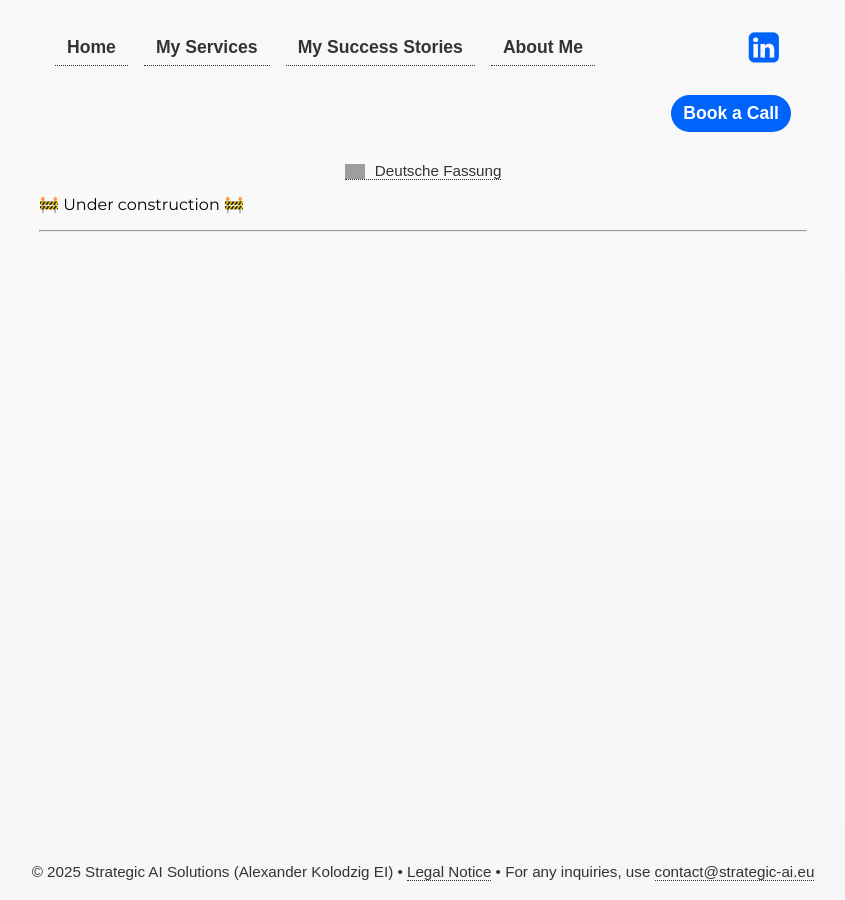
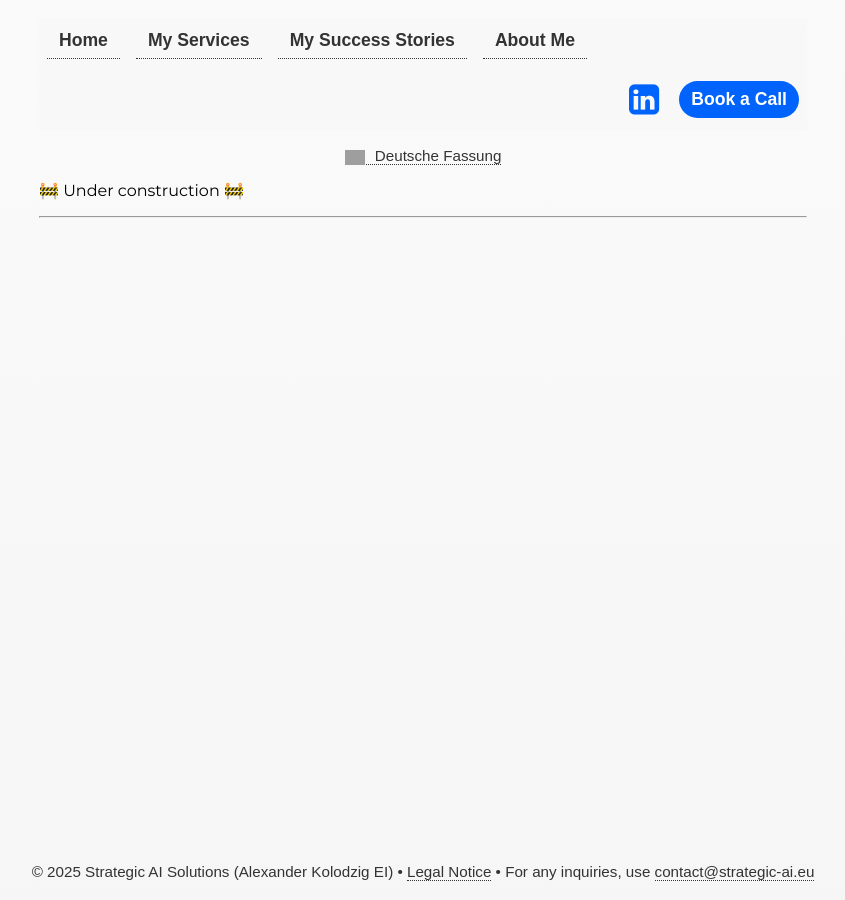
Before and after one commit to alexkolo/strategic-ai, a Jekyll site: the page built from en/testimonials.md, in a window 1280 px wide. Shown: the whole page, without its empty margins (217-1062 px from the left). Built offline with Jekyll 4.4.1, drawn with Linux system fonts in a browser that asks for light colours; some web fonts are replaced; grey boxes are pictures that could not be loaded.

Commit message:
style: restructure navbar-call for better layout and adjust padding

```diff
--- a/_includes/navigation_en.html
+++ b/_includes/navigation_en.html
@@ -22,14 +22,16 @@
         >
       </li>
     </div>
-    <li class="navbar-call">
-      <a href="{{ site.linkedin_link }}" target="_blank" class="linkedin-icon"
-        ><i class="fa fa-linkedin-square fa-2x" aria-hidden="true"></i>
-      </a>
-    </li>
-    <li class="navbar-call">
-      <a href="{{ site.meeting_link }}" target="_blank" class="book-call-btn">Book a Call</a>
-    </li>
+    <div class="navbar-call">
+      <li>
+        <a href="{{ site.linkedin_link }}" target="_blank" class="linkedin-icon">
+          <i class="fa fa-linkedin-square fa-2x" aria-hidden="true"></i>
+        </a>
+      </li>
+      <li>
+        <a href="{{ site.meeting_link }}" target="_blank" class="book-call-btn">Book a Call</a>
+      </li>
+    </div>
   </ul>
   {% unless page.url contains '/legal/' %}
   <div class="language-switch">
--- a/assets/css/style.css
+++ b/assets/css/style.css
@@ -94,7 +94,7 @@ a:not(.book-call-btn):hover {
   align-items: center;
   flex-wrap: wrap; /* allow wrapping */
   justify-content: space-between;
-  padding: 12px 1rem;
+  padding: 12px 0.5rem;
   gap: clamp(10px, 4vw, 30px);
   background-color: #f8f8f8;
   list-style: none;
@@ -111,21 +111,9 @@ a:not(.book-call-btn):hover {
   flex: 1;
 }
 
-.navbar-call {
-  margin-left: auto;
-}
-
 @media (max-width: 480px) {
   .navbar {
     font-size: 100%; /* smaller font on narrow screens */
-  }
-}
-
-@media (max-width: 600px) {
-  .navbar-call {
-    margin-left: 0;
-    width: 100%;
-    text-align: center;
   }
 }
 
@@ -163,6 +151,22 @@ a:not(.book-call-btn):hover {
 .language-switch img {
   margin-right: 6px;
   vertical-align: middle;
+}
+
+.navbar-call {
+  display: flex;
+  align-items: center;
+  margin-left: auto;
+  gap: 0.5rem; /* Space between LinkedIn and button */
+}
+
+@media (max-width: 600px) {
+  .navbar-call {
+    width: 100%;
+    justify-content: center;
+    margin-left: 0;
+    margin-top: 1rem; /* Optional for spacing */
+  }
 }
 
 .linkedin-icon {
```
Also changed, not shown: _includes/navigation_de.html (+10 -8 lines).
